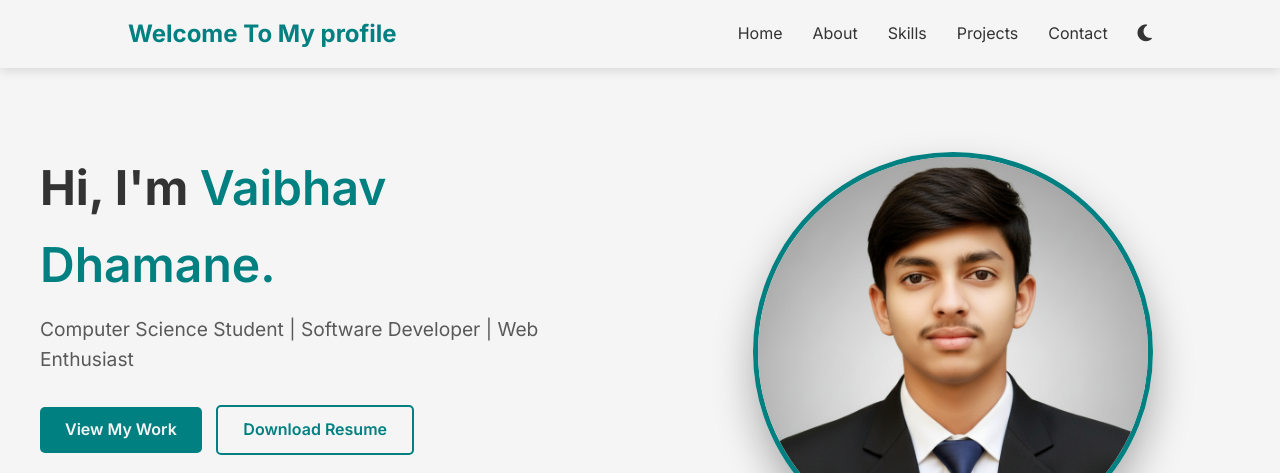
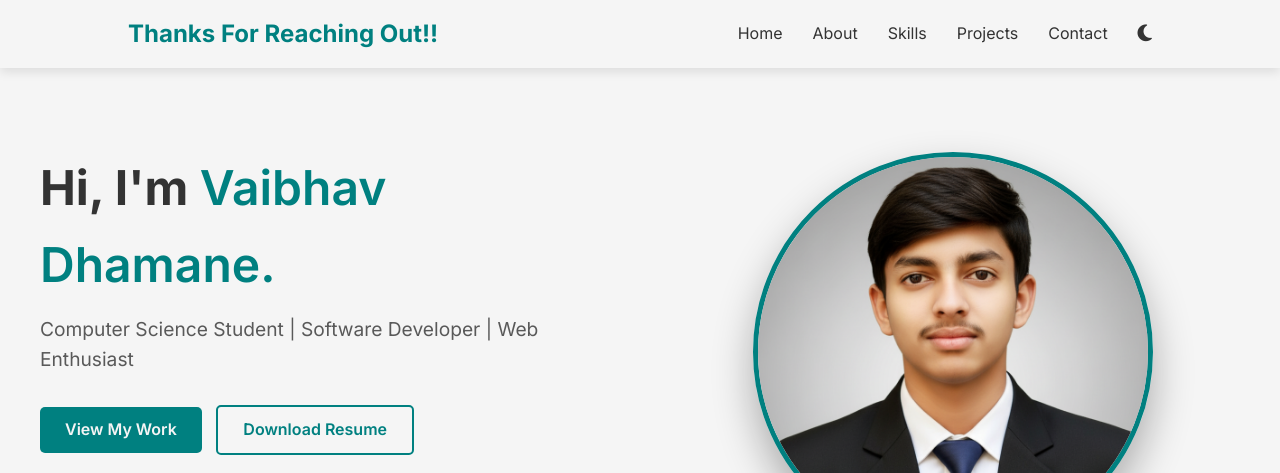
Before and after one commit to vaibhavdhamane/MYPORTFOLIO, a plain HTML site: page index.html in a window 1280 px wide. Shown: the top 473 px of the page. Drawn offline with nearby package versions, Linux system fonts and the light colour scheme.

Commit message:
Edited HTML structure

```diff
--- a/index.html
+++ b/index.html
@@ -20,7 +20,7 @@
 
     <header>
         <nav class="navbar">
-            <div class="logo">Welcome To My profile </div>
+            <div class="logo">Thanks For Reaching Out!!  </div>
             <ul class="nav-links">
                 <li><a href="#home">Home</a></li>
                 <li><a href="#about">About</a></li>
```
